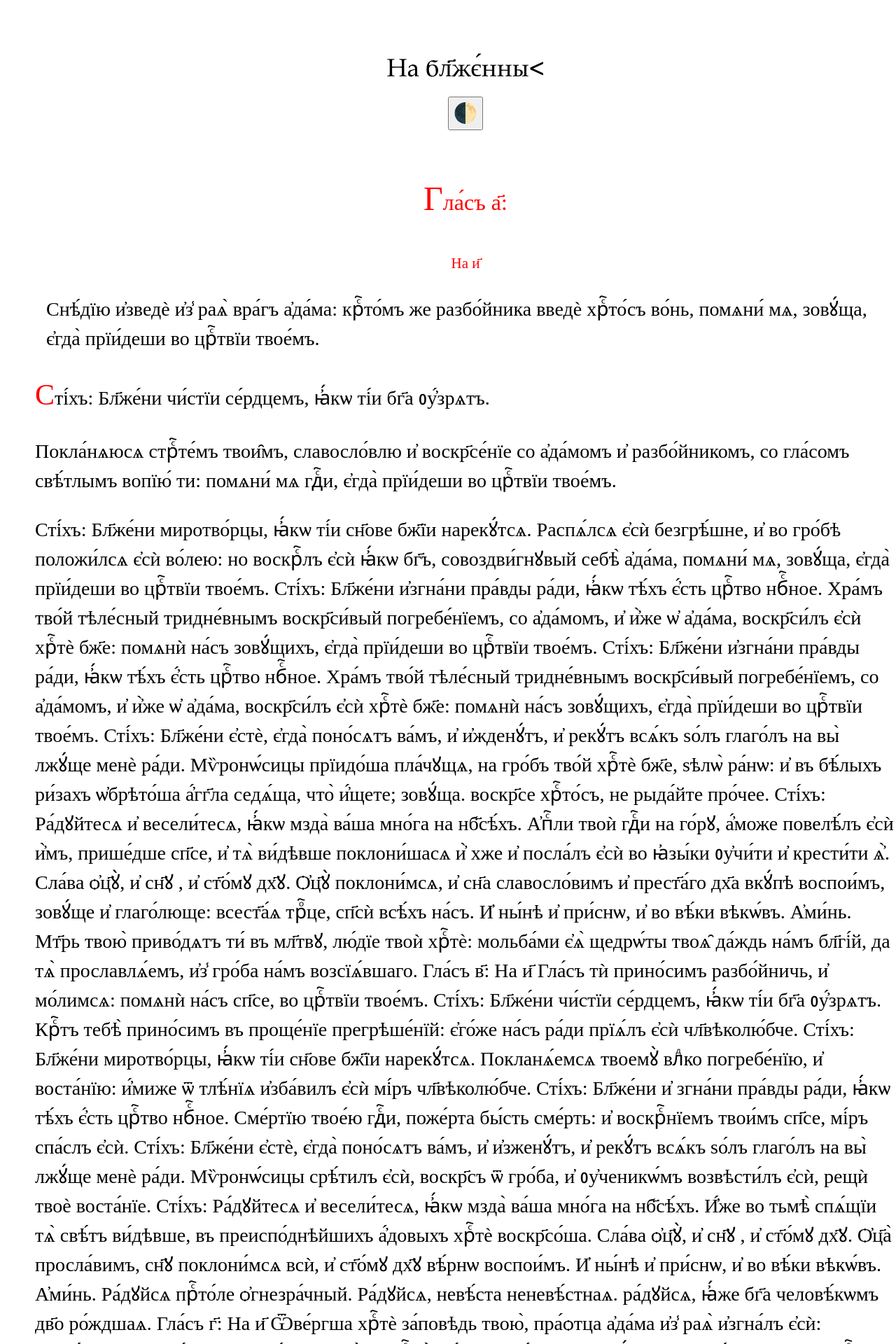
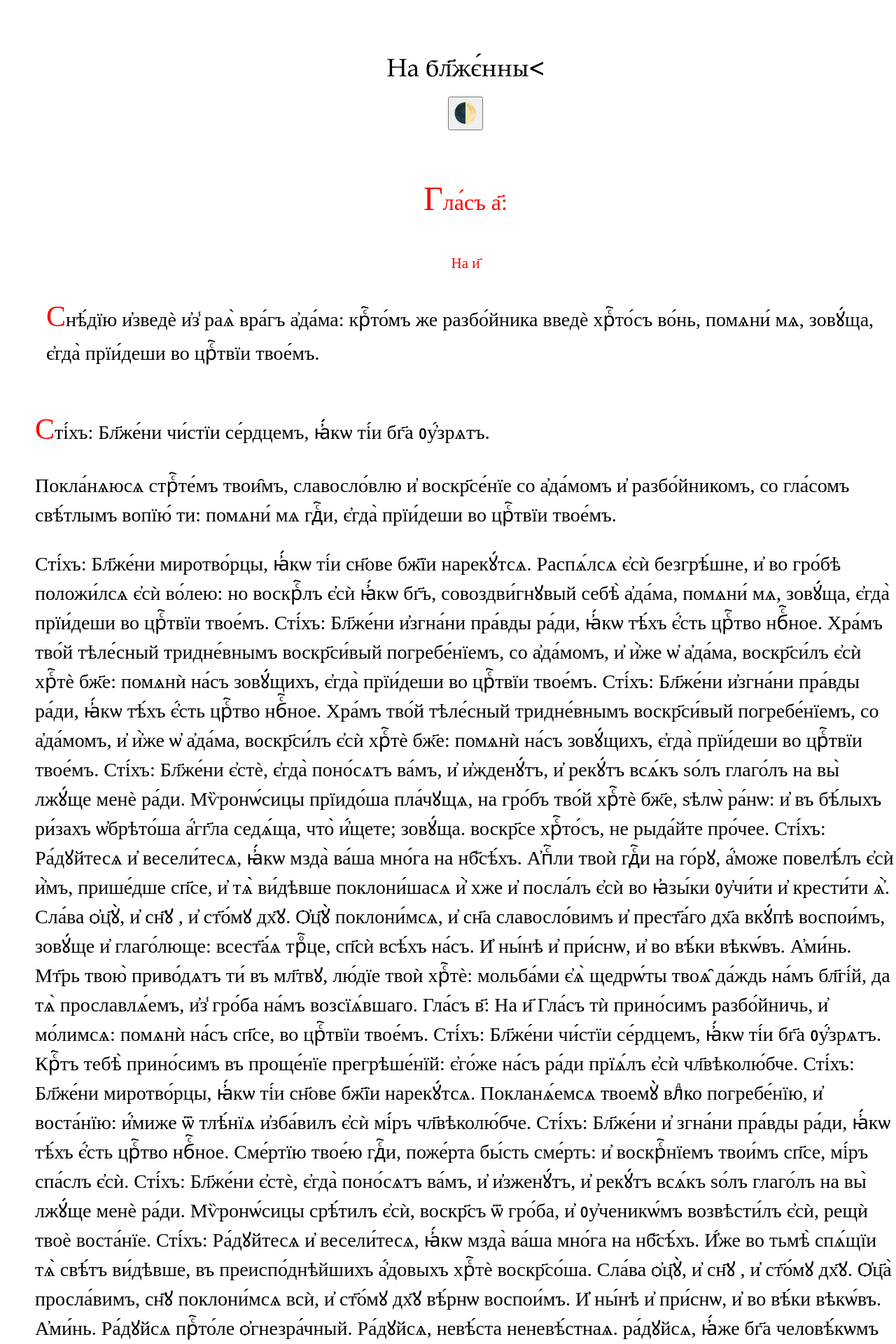
Before and after one commit to markjville/markjville.github.io, a Jekyll site: the page docs/Изобразительная/НаБлаженных2.html, which Jekyll copies as it is, in a window 1280 px wide. Shown: the top 1920 px of the page at 70% size. Built offline with Jekyll 4.4.1, drawn with Linux system fonts in a browser that asks for light colours; some web fonts are replaced; comment, search, counter and statistics services are not loaded.

```diff
--- a/docs/Изобразительная/НаБлаженных2.html
+++ b/docs/Изобразительная/НаБлаженных2.html
@@ -38,7 +38,7 @@ p::first-letter {
 
 
 <div style="text-align:center;color: red;font-size: 75%;">На и҃</div>
-<p></p>Снѣ́дїю и҆зведѐ и҆з̾ раѧ̀ вра́гъ а҆да́ма: крⷭ҇то́мъ же разбо́йника введѐ хрⷭ҇то́съ во́нь, помѧни́ мѧ, зовꙋ́ща, є҆гда̀ прїи́деши во црⷭ҇твїи твое́мъ.</div>
+<p>Снѣ́дїю и҆зведѐ и҆з̾ раѧ̀ вра́гъ а҆да́ма: крⷭ҇то́мъ же разбо́йника введѐ хрⷭ҇то́съ во́нь, помѧни́ мѧ, зовꙋ́ща, є҆гда̀ прїи́деши во црⷭ҇твїи твое́мъ.</div>
 
 <p>Сті́хъ: Бл҃же́ни чи́стїи се́рдцемъ, ꙗ҆́кѡ ті́и бг҃а ᲂу҆́зрѧтъ.</p>
 
```
